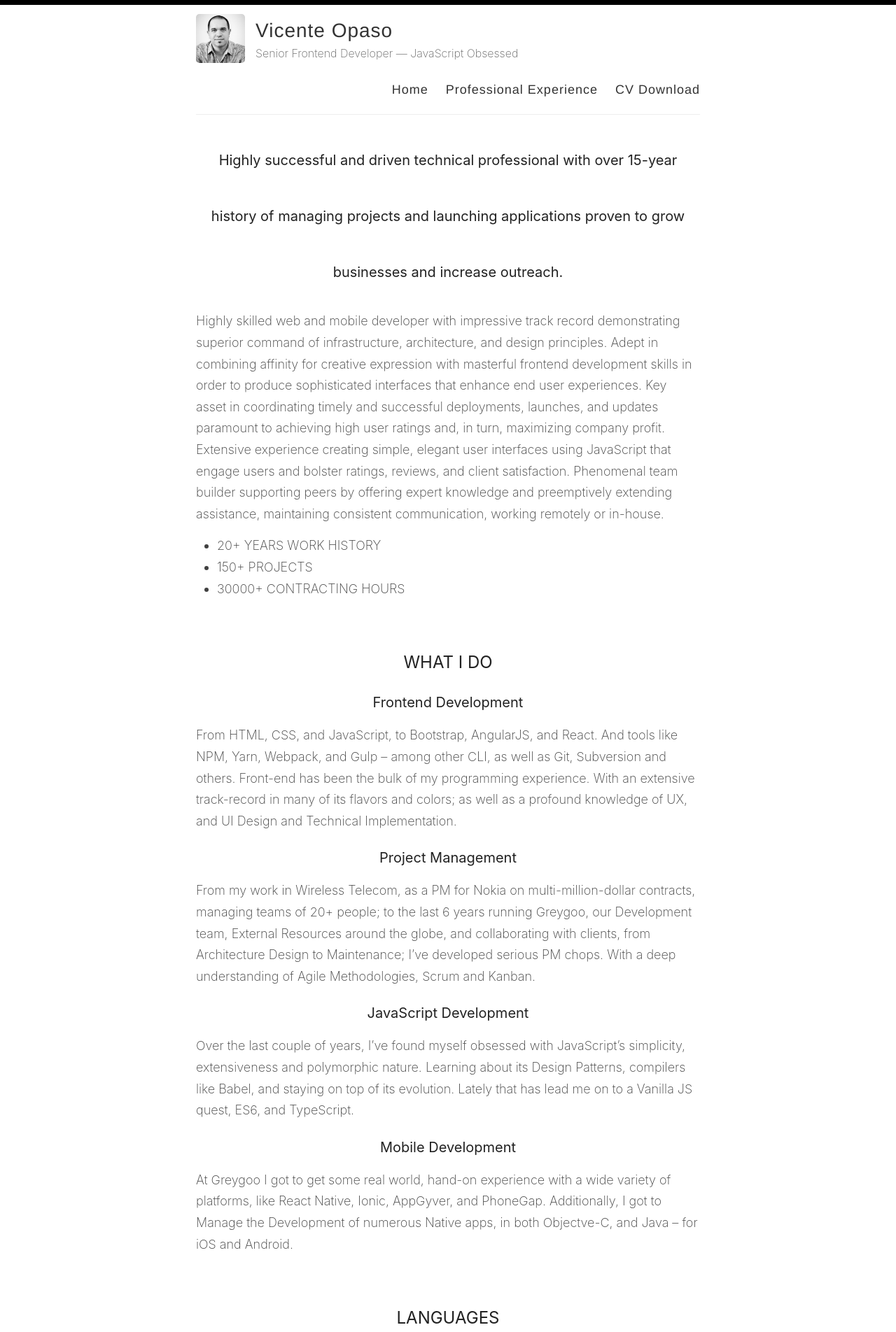
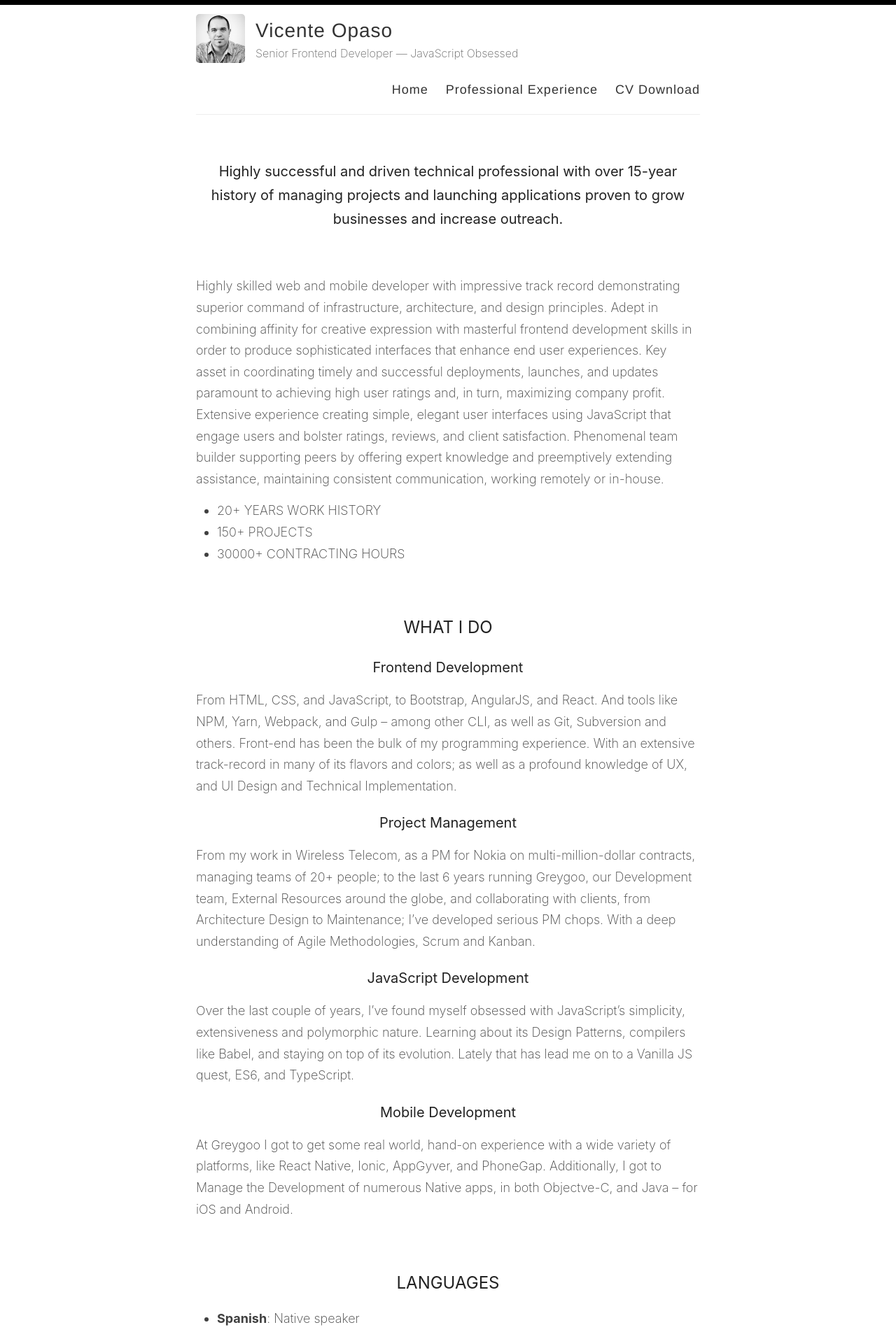
Before and after one commit to vicenteopaso/vicenteopaso, a Jekyll site: the page built from _pages/index.md, in a window 1280 px wide. Shown: the top 1904 px of the page at 70% size. Built offline with Jekyll 4.4.1, drawn with Linux system fonts in a browser that asks for light colours; our own code applies the rules of GitHub Pages for plain Markdown files.

Commit message:
Update _custom.scss

```diff
--- a/_sass/_custom.scss
+++ b/_sass/_custom.scss
@@ -25,7 +25,7 @@
     display: none;
   }
   h3#highly-successful-and-driven-technical-professional-with-over-15-year-history-of-managing-projects-and-launching-applications-proven-to-grow-businesses-and-increase-outreach {
-    line-height: 4;
+    margin: 4rem 0;
   }
 }
 #experience {
```
